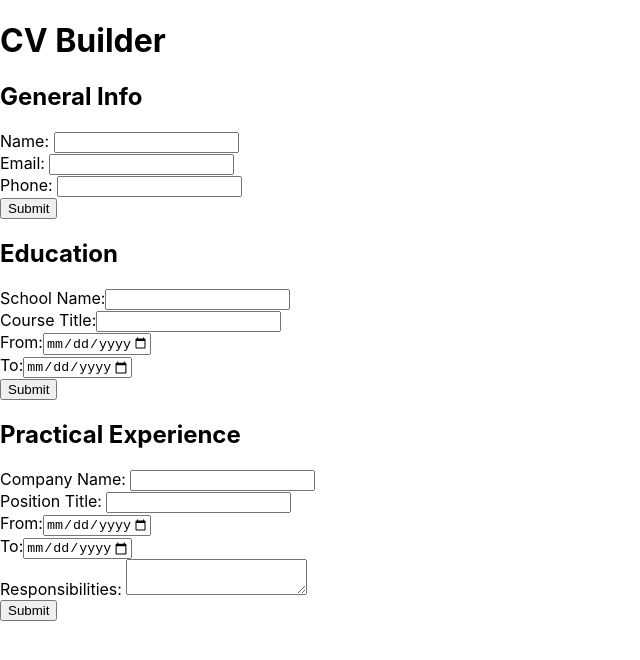
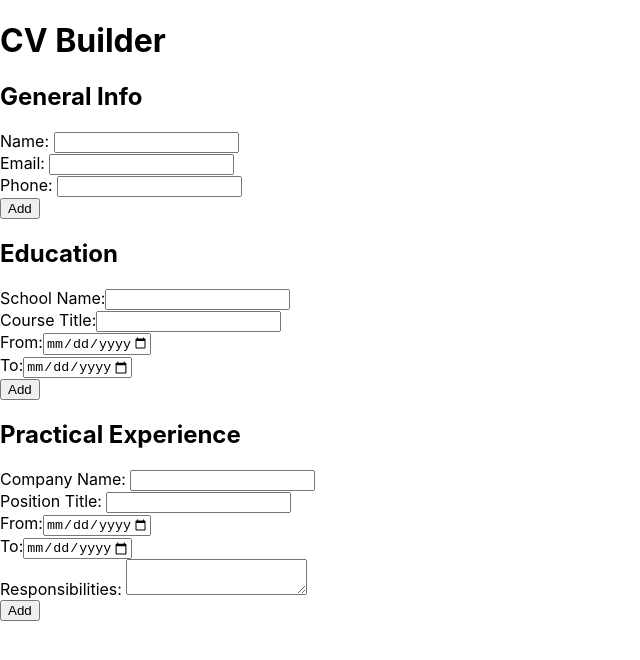
Before and after one commit to programmurr/cv-project, a React (Create React App) app: page / in a window 1280 px wide. Shown: the top 660 px of the page, without its empty margins (0-640 px from the left). Built offline with nearby package versions, Linux system fonts and the light colour scheme.

Commit message:
Safety commit before adding multiple component ability

```diff
--- /dev/null
+++ b/src/components/AddButton.js
@@ -0,0 +1,14 @@
+import React from 'react';
+import '../styles/Buttons.css'
+
+class AddButton extends React.Component {
+  render() {
+    return (
+      <div className="AddButton">
+        <button type="submit">Add</button>
+      </div>
+    );
+  }
+}
+
+export default AddButton;
--- a/src/components/Education.js
+++ b/src/components/Education.js
@@ -1,6 +1,6 @@
 import React from 'react';
 import '../styles/Education.css';
-import SubmitButton from './SubmitButton';
+import AddButton from './AddButton';
 import EditButton from './EditButton';
 
 function EducationForm(props) {
@@ -48,7 +48,7 @@ function EducationForm(props) {
             onChange={props.handleChange}
           />
         </div>
-        <SubmitButton />
+        <AddButton />
       </form>
     </div>
   )
@@ -64,7 +64,10 @@ function EducationDisplay(props) {
       <li>From: {props.studyFromDate}</li>
       <li>To: {props.studyToDate}</li>
     </ul>
-    <EditButton handleEditClick={props.handleEdit} />
+    <div className="buttonsContainer">
+      <EditButton handleEditClick={props.handleEdit} />
+      <AddButton />
+    </div>
   </div>
   )
 }
--- a/src/components/GeneralInfo.js
+++ b/src/components/GeneralInfo.js
@@ -1,6 +1,6 @@
 import React from 'react';
 import '../styles/GeneralInfo.css';
-import SubmitButton from './SubmitButton';
+import AddButton from './AddButton';
 import EditButton from './EditButton';
 
 function GeneralInfoForm(props) {
@@ -20,7 +20,7 @@ function GeneralInfoForm(props) {
         <div className="generalInfoEmail">
           <label htmlFor="emailInput">Email: </label>
           <input
-            type="text"
+            type="email"
             name="email"
             value={props.email}
             onChange={props.handleChange}
@@ -35,7 +35,7 @@ function GeneralInfoForm(props) {
             onChange={props.handleChange}
           />
         </div>
-        <SubmitButton />
+        <AddButton />
       </form>
     </div>
   )
@@ -50,7 +50,10 @@ function GeneralInfoDisplay(props) {
         <li>Email: {props.email}</li>
         <li>Phone: {props.phone}</li>
       </ul>
-      <EditButton handleEditClick={props.handleEdit}/>
+      <div className="buttonsContainer">
+        <EditButton handleEditClick={props.handleEdit} />
+        <AddButton />
+      </div>
     </div>
   );
 }
--- a/src/components/PracticalExperience.js
+++ b/src/components/PracticalExperience.js
@@ -1,6 +1,6 @@
 import React from 'react';
 import '../styles/PracticalExperience.css'
-import SubmitButton from './SubmitButton';
+import AddButton from './AddButton';
 import EditButton from './EditButton';
 
 function PracticalExperienceForm(props) {
@@ -56,7 +56,7 @@ function PracticalExperienceForm(props) {
             onChange={props.handleChange}
           />
         </div>
-        <SubmitButton />
+        <AddButton />
       </form>
     </div>
   );
@@ -73,7 +73,10 @@ function PracticalExperienceDisplay(props) {
         <li>To: {props.experienceToDate}</li>
         <li>Responsibilities: {props.responsibilities}</li>
       </ul>
-      <EditButton handleEditClick={props.handleEdit} />
+      <div className="buttonsContainer">
+        <EditButton handleEditClick={props.handleEdit} />
+        <AddButton />
+      </div>
     </div>
   );
 }
--- a/src/components/SubmitButton.js
+++ /dev/null
@@ -1,14 +0,0 @@
-import React from 'react';
-import '../styles/Buttons.css'
-
-class SubmitButton extends React.Component {
-  render() {
-    return (
-      <div className="submitButton">
-        <button type="submit">Submit</button>
-      </div>
-    );
-  }
-}
-
-export default SubmitButton;
```
Also changed, not shown: src/styles/Display.css (added), src/styles/Form.css (added).
